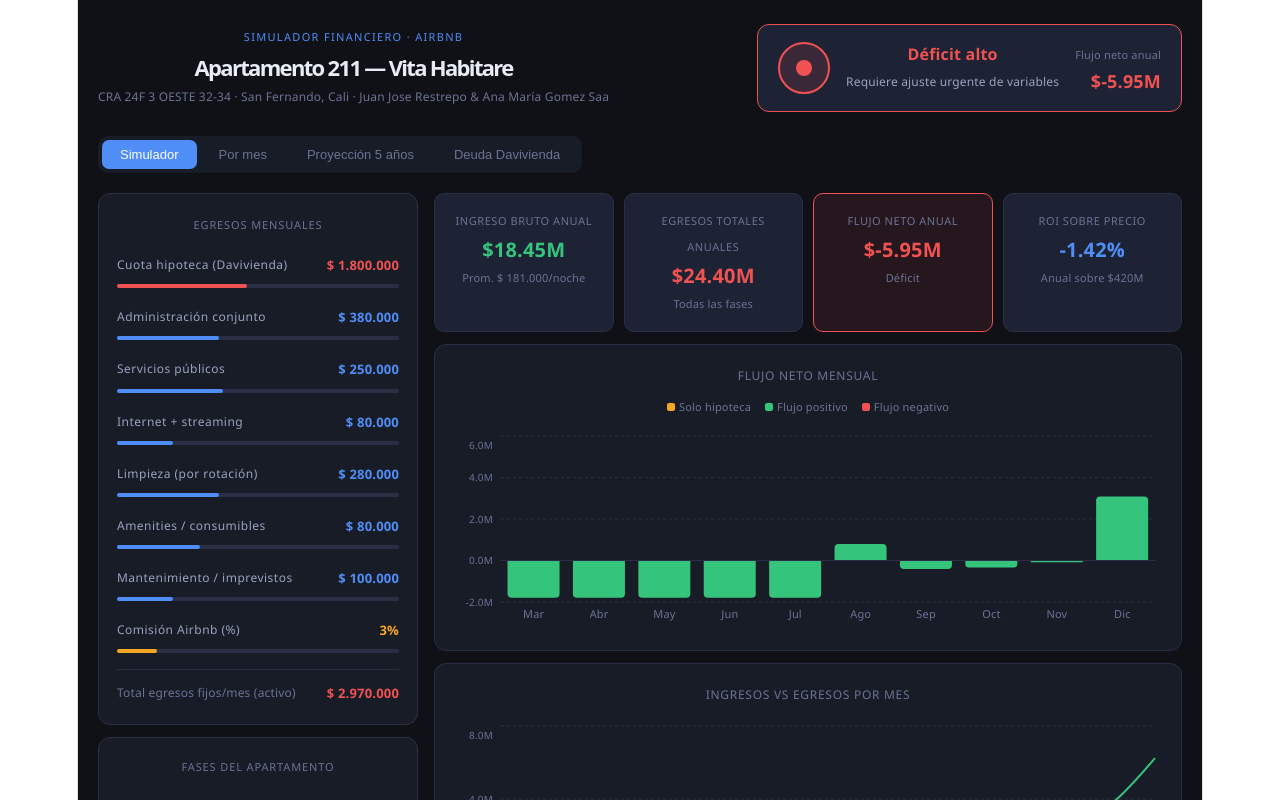
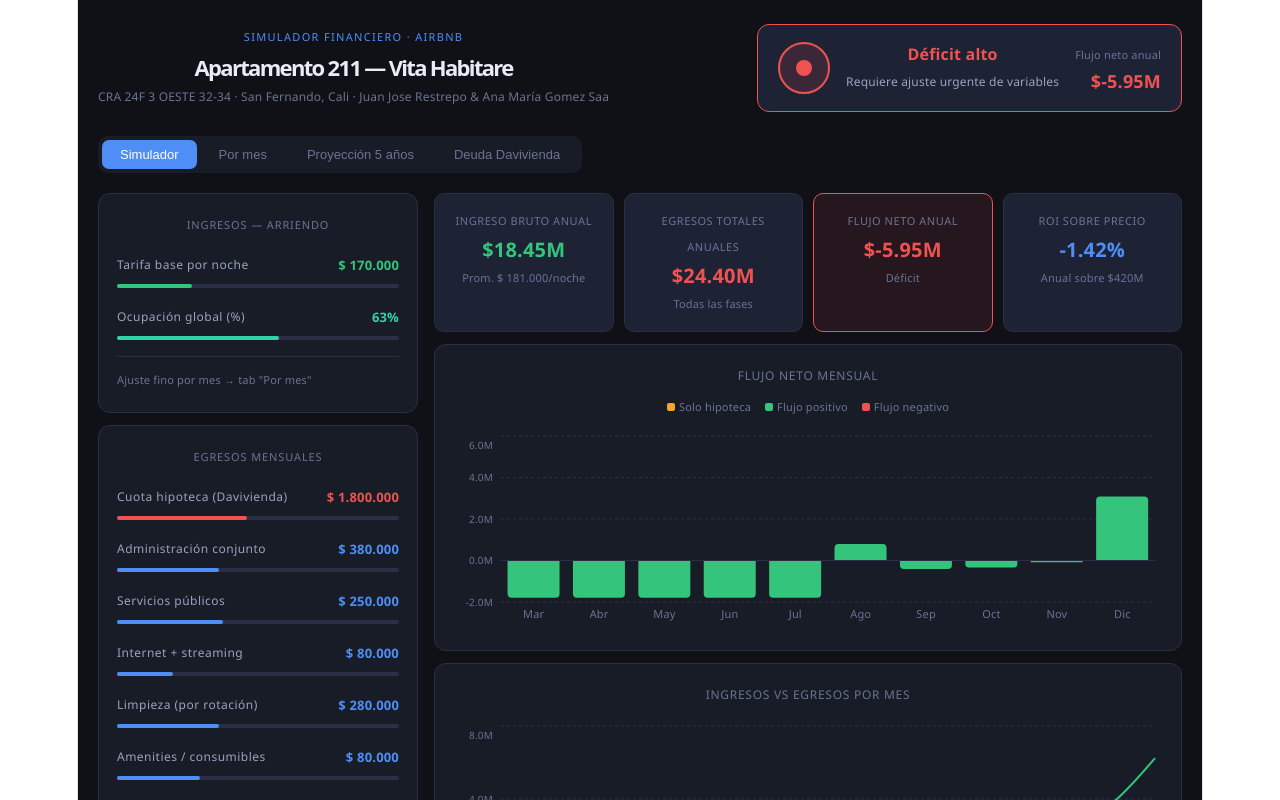
Before and after one commit to efegomez/vita-simulador, a React (Vite) app: page / in a window 1280 px wide. Shown: the top 800 px of the page. Built offline with nearby package versions, Linux system fonts and the light colour scheme.

Commit message:
feat: global tarifa/ocupacion sliders in simulador panel

```diff
--- a/src/App.jsx
+++ b/src/App.jsx
@@ -208,6 +208,8 @@ export default function App() {
   const [comisionPct,   setComisionPct]   = useState(3);
   const [mantenimiento, setMantenimiento] = useState(100000);
   const [meses, setMeses]                 = useState(MESES_DEFAULT);
+  const [tarifaBase,    setTarifaBase]    = useState(170000);
+  const [ocupGlobal,    setOcupGlobal]    = useState(63);
   const [mesEntrega,    setMesEntrega]    = useState(3);
   const [mesArriendo,   setMesArriendo]   = useState(8);
   const [tasaEA,        setTasaEA]        = useState(7);
@@ -361,6 +363,20 @@ export default function App() {
       {tab === "simulador" && (
         <div style={{ display: "grid", gridTemplateColumns: "320px 1fr", gap: 16, alignItems: "start" }}>
           <div style={{ display: "flex", flexDirection: "column", gap: 12 }}>
+
+            {/* Ingresos */}
+            <div style={{ background: C.surface, border: `1px solid ${C.border}`, borderRadius: 12, padding: 18 }}>
+              <div style={{ fontSize: 11, color: C.muted, letterSpacing: "0.08em", textTransform: "uppercase", marginBottom: 14 }}>Ingresos — arriendo</div>
+              <Slider label="Tarifa base por noche" value={tarifaBase} min={50000} max={500000} step={5000} format={fmt}
+                onChange={(v) => { setTarifaBase(v); setMeses(prev => prev.map(m => ({ ...m, tarifa: v }))); }}
+                color={C.green} />
+              <Slider label="Ocupación global (%)" value={ocupGlobal} min={20} max={95} step={1} format={(v) => `${v}%`}
+                onChange={(v) => { setOcupGlobal(v); setMeses(prev => prev.map(m => ({ ...m, ocup: v }))); }}
+                color={C.teal} />
+              <div style={{ borderTop: `1px solid ${C.border}`, marginTop: 4, paddingTop: 10, display: "flex", justifyContent: "space-between" }}>
+                <span style={{ fontSize: 11, color: C.muted }}>Ajuste fino por mes → tab "Por mes"</span>
+              </div>
+            </div>
 
             {/* Egresos */}
             <div style={{ background: C.surface, border: `1px solid ${C.border}`, borderRadius: 12, padding: 18 }}>
```
